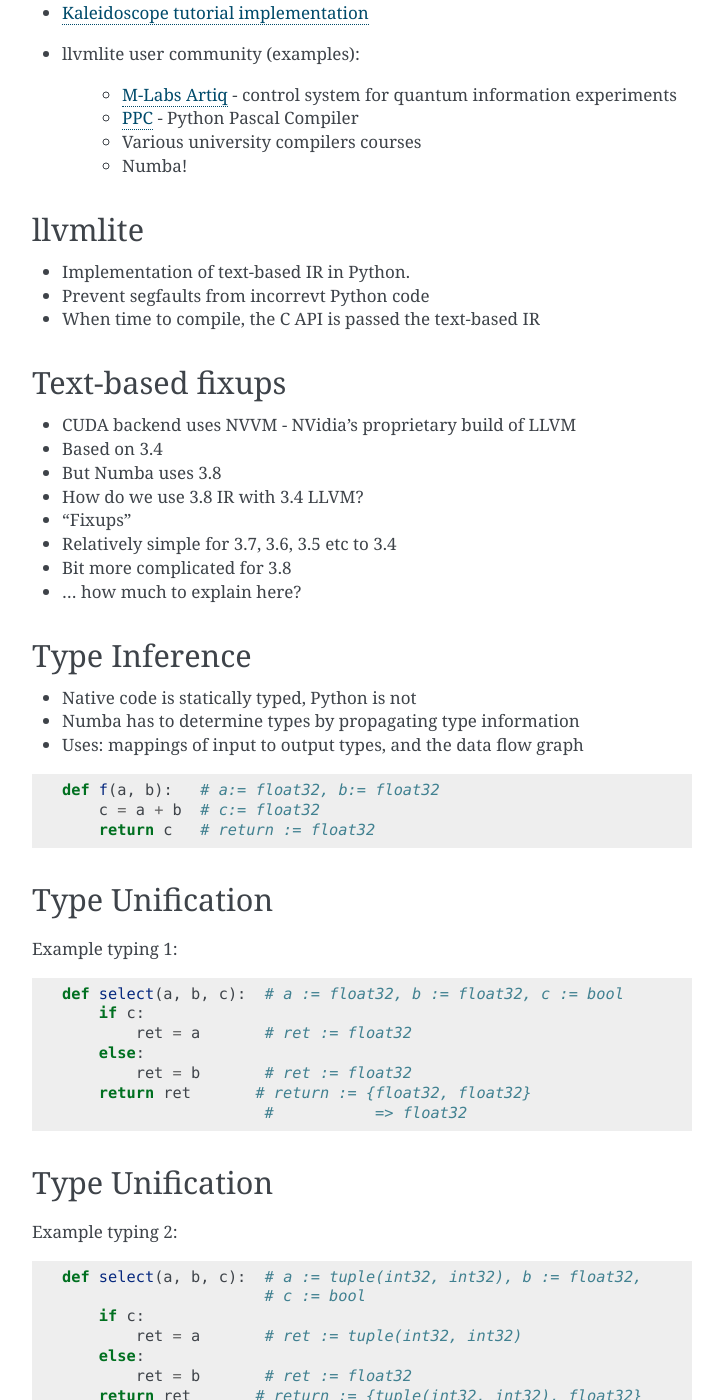
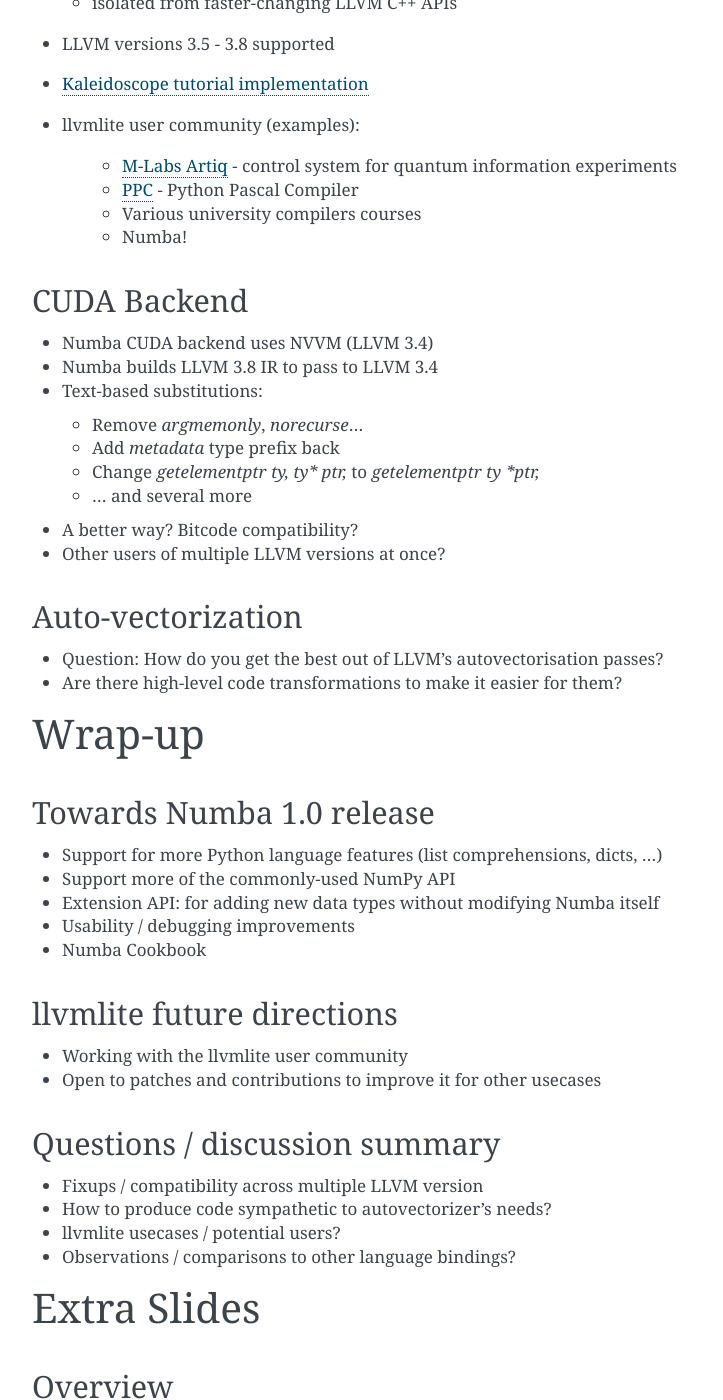
Before and after one commit to gmarkall/tutorials, a Sphinx documentation site: the page built from llvm-cauldron-2016/slides/source/index.rst, in a window 1280 px wide and 1400 px high, scrolled down 6102 px. Shown: the whole window, without its empty margins (388-1111 px from the left). Built offline with Sphinx 7.4.7, drawn with Linux system fonts in a browser that asks for light colours; some of the changed text lies outside the part shown.

Commit message:
Some update

```diff
--- a/llvm-cauldron-2016/slides/source/index.rst
+++ b/llvm-cauldron-2016/slides/source/index.rst
@@ -44,6 +46,7 @@
   - Allows focus on algorithmic development
   - Minimise development time
 
+
 What is Numba? (2)
 ------------------
 
@@ -53,6 +56,7 @@
   - Not a tracing JIT - always compiles before execution
 
 * Trade off: relaxing the semantics of Python code in return for performance.
+* Deliberate narrow focus to handle CPU and non-CPU targets in reasonable way.
 
 
 Implementation overview
@@ -70,6 +74,7 @@
 
   - `Continuum Analytics <https://www.continuum.io/>`_
   - `The Gordon and Betty Moore Foundation <https://www.continuum.io/blog/developer-blog/gordon-and-betty-moore-foundation-grant-numba-and-dask>`_
+
 
 Who uses Numba?
 ---------------
@@ -106,7 +111,6 @@
                 return 255 * i // max_iters
 
         return 255
-
 
 
 Numba example
@@ -285,113 +289,57 @@
    * Various university compilers courses
    * Numba!
 
-llvmlite
---------
 
-- Implementation of text-based IR in Python.
-- Prevent segfaults from incorrevt Python code
-- When time to compile, the C API is passed the text-based IR
+CUDA Backend
+------------
+
+- Numba CUDA backend uses NVVM (LLVM 3.4)
+- Numba builds LLVM 3.8 IR to pass to LLVM 3.4
+- Text-based substitutions:
+
+  * Remove `argmemonly`, `norecurse`...
+  * Add `metadata` type prefix back
+  * Change `getelementptr ty, ty* ptr,` to `getelementptr ty *ptr,`
+  * ... and several more
+
+- A better way? Bitcode compatibility?
+- Other users of multiple LLVM versions at once?
 
 
-Text-based fixups
------------------
+Auto-vectorization
+------------------
 
-- CUDA backend uses NVVM - NVidia's proprietary build of LLVM
-- Based on 3.4
-- But Numba uses 3.8
-- How do we use 3.8 IR with 3.4 LLVM?
-- "Fixups"
-- Relatively simple for 3.7, 3.6, 3.5 etc to 3.4
-- Bit more complicated for 3.8
-- ... how much to explain here?
-
-
-Type Inference
---------------
-
-* Native code is statically typed, Python is not
-* Numba has to determine types by propagating type information
-* Uses: mappings of input to output types, and the data flow graph
-
-.. code-block:: python
-
-    def f(a, b):   # a:= float32, b:= float32
-        c = a + b  # c:= float32
-        return c   # return := float32
-
-
-Type Unification
-----------------
-
-Example typing 1:
-
-.. code-block:: python
-
-    def select(a, b, c):  # a := float32, b := float32, c := bool
-        if c:
-            ret = a       # ret := float32
-        else:
-            ret = b       # ret := float32
-        return ret       # return := {float32, float32}
-                          #           => float32
-
-
-Type Unification
-----------------
-
-Example typing 2:
-
-.. code-block:: python
-
-    def select(a, b, c):  # a := tuple(int32, int32), b := float32,
-                          # c := bool
-        if c:
-            ret = a       # ret := tuple(int32, int32)
-        else:
-            ret = b       # ret := float32
-        return ret       # return := {tuple(int32, int32), float32}
-                          #           => XXX
-
-Unification error
------------------
-
-.. code-block:: none
-
-    numba.typeinfer.TypingError: Failed at nopython (nopython frontend)
-    Var 'q1mq0t' unified to object:
-        q1mq0t := {array(float64, 1d, C), float64}
-
-
-.. code-block:: python
-
-    if cond:
-        q1mq0t = 6.0
-    else:
-        q1mq0t = np.zeros(10)
-
-* Treating a variable as an array in one place and a scalar in another
-
-
-Stan's stuff
-------------
-
-- Numba is a compilation toolbox
-- Invoke anywhere with just a function call
-- Not a generic whole-program JIT like PyPy or V8
-- Deliberate narrow focus to handle CPU and non-CPU targets in reasonable way
-
-Autovectorisation
------------------
-
-- Improving the results of autovectorisation passes
-- Not working on optimisation passes
-- But how do you get the best out of them?
+- Question: How do you get the best out of LLVM's autovectorisation passes?
 - Are there high-level code transformations to make it easier for them?
 
 
-It's also worth pointing out that we have become aware of an active user base of people using llvmlite directly, bypassing Numba entirely.  We're definitely open to patches or contributions in that area.
+Wrap-up
+=======
+
+Towards Numba 1.0 release
+-------------------------
+
+- Support for more Python language features (list comprehensions, dicts, ...)
+- Support more of the commonly-used NumPy API
+- Extension API: for adding new data types without modifying Numba itself
+- Usability / debugging improvements
+- Numba Cookbook
 
 
+llvmlite future directions
+--------------------------
+
+- Working with the llvmlite user community
+- Open to patches and contributions to improve it for other usecases
+
+
+Questions / discussion summary
+------------------------------
+
+* Fixups / compatibility across multiple LLVM version
+* How to produce code sympathetic to autovectorizer's needs?
+* llvmlite usecases / potential users?
+* Observations / comparisons to other language bindings?
 
 
 Extra Slides
```
Also changed, not shown: other parts of llvm-cauldron-2016/slides/source/index.rst (+2 -0 lines).
